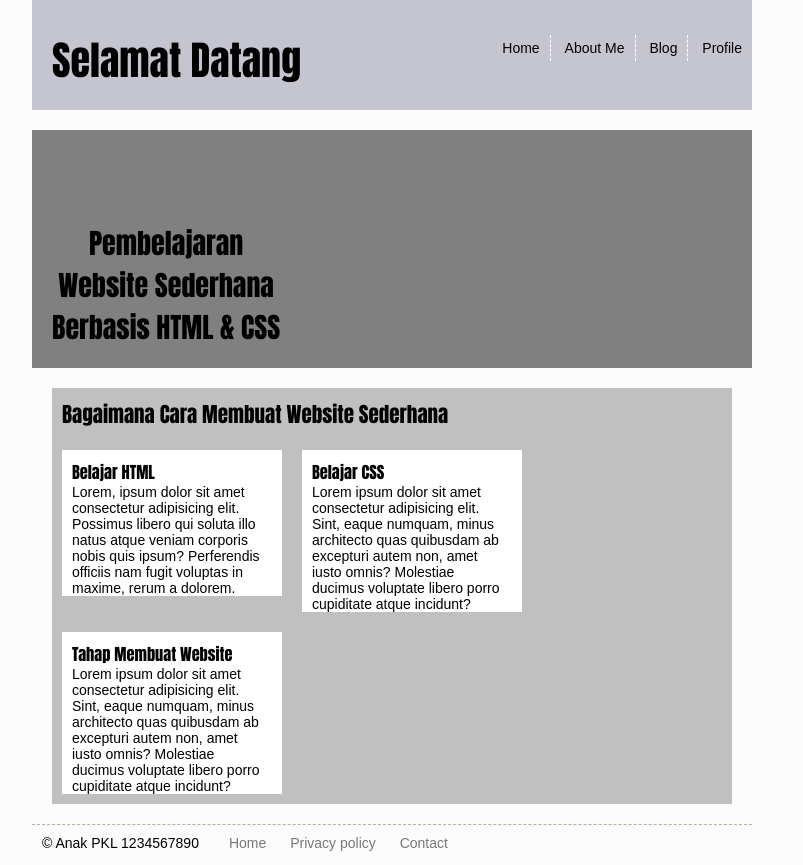
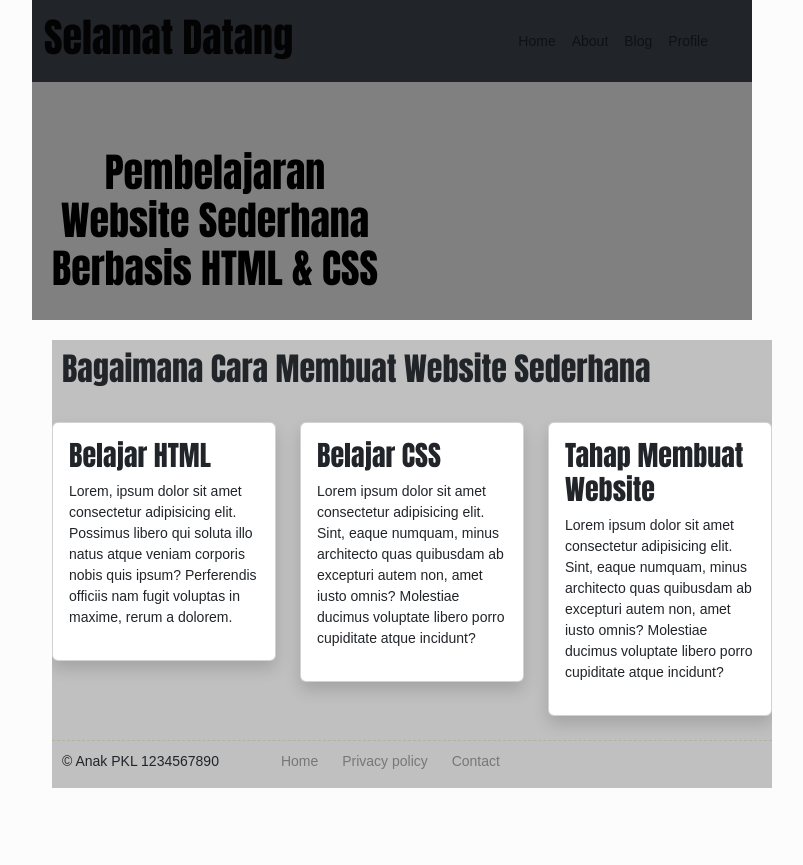
Before and after one commit to AhmadSiddiqPhn01/MembuatWebsite, a plain HTML site: page index.html in a window 1280 px wide. Shown: the whole page, without its empty margins (248-1051 px from the left). After the commit the page ends 808 px from the top, so only its background shows below. Drawn offline with nearby package versions, Linux system fonts and the light colour scheme.

Commit message:
Pembaruan index.html

```diff
--- a/index.html
+++ b/index.html
@@ -6,42 +6,87 @@
     <meta http-equiv="X-UA-Compatible" content="IE=edge">
     <meta name="viewport" content="width=device-width, initial-scale=1.0">
     <title>Belajar Membuat Website </title>
+    <!-- CSS only -->
+    <link href="https://cdn.jsdelivr.net/npm/bootstrap@5.2.0-beta1/dist/css/bootstrap.min.css" rel="stylesheet" integrity="sha384-0evHe/X+R7YkIZDRvuzKMRqM+OrBnVFBL6DOitfPri4tjfHxaWutUpFmBp4vmVor" crossorigin="anonymous">
     <link rel="stylesheet" href="style.css">
 </head>
 
 <body>
     <div id="wrapper">
-        <div id="header">
-            <h1 id="logo">Selamat Datang</h1>
-            <ul id="menu">
-                <li><a href="">Home</a></li>
-                <li><a href="">About Me</a></li>
-                <li><a href="">Blog</a></li>
-                <li><a href="">Profile</a></li>
+
+        <!-- Navbar -->
+        <header class="sticky-top">
+            <nav class="navbar navbar-expand-md bg-dark">
+                <div class="container-lg">
+                    <a class="navbar-brand" href="../index.html">
+                        <h1>Selamat Datang</h1>
+                    </a>
+
+                    <div class="collapse navbar-collapse justify-content-end">
+                        <ul class="navbar-nav item-nav me-4">
+                            <li class="nav-item">
+                                <a class="nav-link" aria-current="page" href="#">Home</a>
+                            </li>
+
+                            <li class="nav-item">
+                                <a class="nav-link" href="#">About</a>
+                            </li>
+
+                            <li class="nav-item">
+                                <a class="nav-link" href="#">Blog</a>
+                            </li>
+
+                            <li class="nav-item">
+                                <a class="nav-link" href="#">Profile</a>
+                            </li>
                         </ul>
                     </div>
+
+                </div>
+            </nav>
+        </header>
+        <!-- End Navbar -->
+
         <div id="slideshow">
             <center>
                 <h1><a href="">Pembelajaran <br>Website Sederhana<br>Berbasis HTML & CSS</a></h1>
             </center>
         </div>
-        <div id="headline">
+
+        <div id="headline" class="col-lg-12">
             <h2>Bagaimana Cara Membuat Website Sederhana</h2>
-            <div class="kolom">
+
+            <div class="row mb-4 pt-3">
+
+                <div class="col-lg-4">
+                    <div class="card shadow">
+                        <div class="card-body">
                             <h3>Belajar HTML</h3>
                             <P>Lorem, ipsum dolor sit amet consectetur adipisicing elit. Possimus libero qui soluta illo natus atque veniam corporis nobis quis ipsum? Perferendis officiis nam fugit voluptas in maxime, rerum a dolorem.</P>
                         </div>
-            <div class="kolom">
+                    </div>
+                </div>
+
+                <div class="col-lg-4">
+                    <div class="card shadow">
+                        <div class="card-body">
                             <h3>Belajar CSS</h3>
                             <P>Lorem ipsum dolor sit amet consectetur adipisicing elit. Sint, eaque numquam, minus architecto quas quibusdam ab excepturi autem non, amet iusto omnis? Molestiae ducimus voluptate libero porro cupiditate atque incidunt?</P>
                         </div>
-            <div class="kolom">
+                    </div>
+                </div>
+
+                <div class="col-lg-4">
+                    <div class="card shadow">
+                        <div class="card-body">
                             <h3>Tahap Membuat Website</h3>
                             <P>Lorem ipsum dolor sit amet consectetur adipisicing elit. Sint, eaque numquam, minus architecto quas quibusdam ab excepturi autem non, amet iusto omnis? Molestiae ducimus voluptate libero porro cupiditate atque incidunt?</P>
                         </div>
-
+                    </div>
+                </div>
 
             </div>
+
             <div id="footer">
                 <p> &copy; Anak PKL 1234567890 </p>
                 <ul id="footer-menu">
```
Lines whose indentation alone changed are shown as unchanged.
